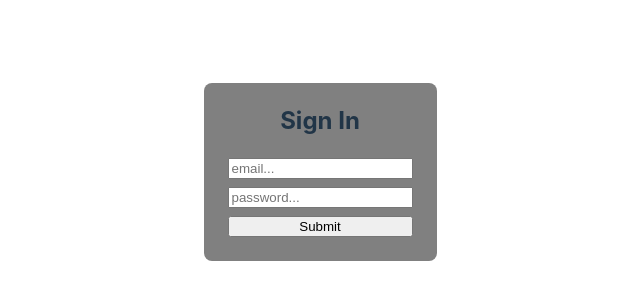
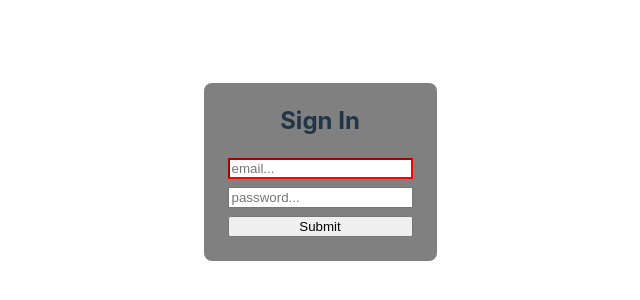
Before and after one commit to roryslange/scheduler, a React (Vite) app in the folder scheduler-web/: page / in a window 1280 px wide. Shown: the part 228-528 px from the top of the page, without its empty margins (320-960 px from the left). Built offline with nearby package versions, Linux system fonts and the light colour scheme; no server answers.

Commit message:
add email regex and confirmation to login

```diff
--- a/scheduler-web/src/components/Login/Login.tsx
+++ b/scheduler-web/src/components/Login/Login.tsx
@@ -10,10 +10,13 @@ const Login = () => {
     const [password, setPassword] = useState('');
     const [error, setError] = useState('');
     const [user, setUser] = useState<User>();
+    const [isValidEmail, setIsValidEmail] = useState(false);
 
+    const emailRegex = /^[^\s@]+@[^\s@]+\.[^\s@]+$/;
 
     const onChangeEmail = (e:any) => {
         setEmail(e.target.value);
+        setIsValidEmail(emailRegex.test(e.target.value));
     }
 
     const onChangePassword = (e:any) => {
@@ -23,6 +26,7 @@ const Login = () => {
     const handleSubmit = async (e:any) => {
         e.preventDefault();
 
+        if (isValidEmail) {
             try {
                 const user = await signInWithEmailAndPassword(auth, email, password);
                 console.log(user);
@@ -30,6 +34,7 @@ const Login = () => {
             }
             catch (err:any) {
                 setError(err.message);
+            }
         }
 
     }
@@ -41,9 +46,22 @@ const Login = () => {
         <div className={styles.content}>
             <h2>Sign In</h2>
             <form onSubmit={handleSubmit}>
-                <input type='text' value={email} placeholder='email...' onChange={onChangeEmail}></input>
-                <input type='text' value={password} placeholder='password...' onChange={onChangePassword}></input>
-                <input type='submit'></input>
+                <input
+                    type='text'
+                    value={email}
+                    placeholder='email...'
+                    onChange={onChangeEmail}
+                    style={{ borderColor: isValidEmail ? "black" : "red" }}
+                />
+
+                <input
+                    type='password'
+                    value={password}
+                    placeholder='password...'
+                    onChange={onChangePassword}
+                />
+
+                <input type='submit' />
             </form>
 
             {user && <h2>user logged in: {user.email}</h2>}
```
Lines whose indentation alone changed are shown as unchanged.
